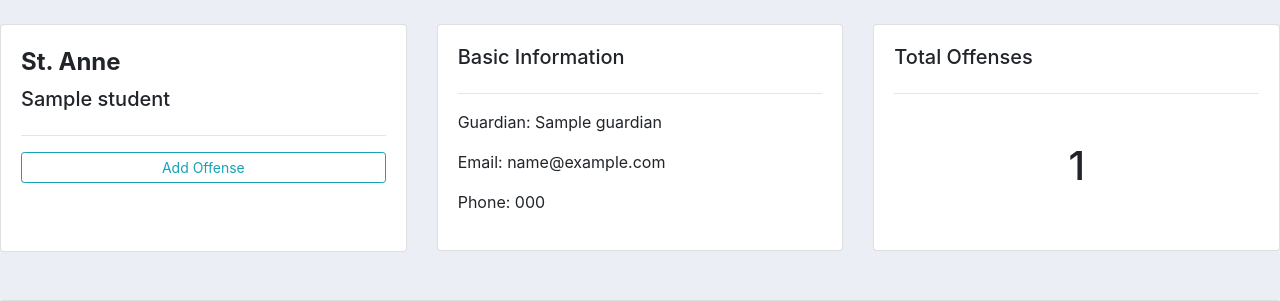
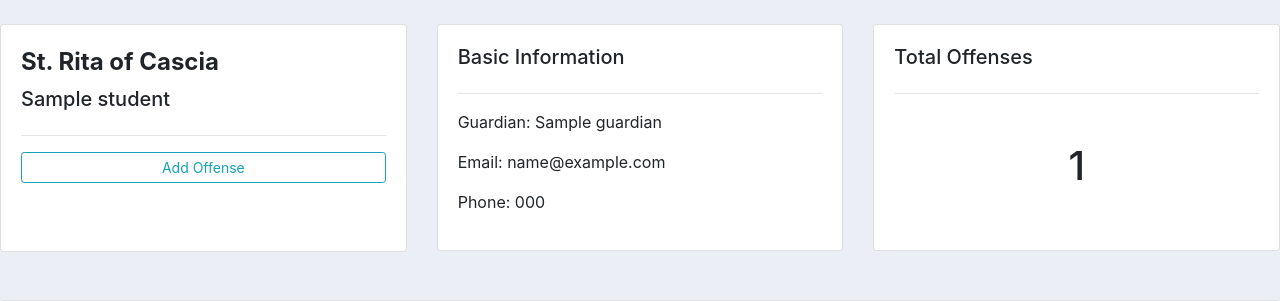
Before and after one commit to dangosuki/Student-Offense-Management-System, a Django app: template accounts/templates/accounts/ritaprofile.html in a window 1280 px wide. Shown: the part 59-360 px from the top of the page. Run offline with Django 5.2, Linux system fonts and the light colour scheme; the template is opened without the code that fills it: most values are stand-ins (such as "Sample title", 1, 10 or a date in 2020); some libraries are stand-ins or nearby versions.

Commit message:
Update - April 28, 2024

```diff
--- a/accounts/templates/accounts/ritaprofile.html
+++ b/accounts/templates/accounts/ritaprofile.html
@@ -7,7 +7,7 @@
 <div class="row">
     <div class="col-md">
         <div class="card card-body">
-            <h5 style="font-size: 24px; font-weight: 700; line-height: 34px;">St. Anne</h5>
+            <h5 style="font-size: 24px; font-weight: 700; line-height: 34px;">St. Rita of Cascia</h5>
             <h5>{{students.name}}</h5>
             <hr>
             <a class="btn btn-outline-info  btn-sm btn-block" href="{% url 'ritacreate_offense' students.id %}">Add Offense</a>
```
